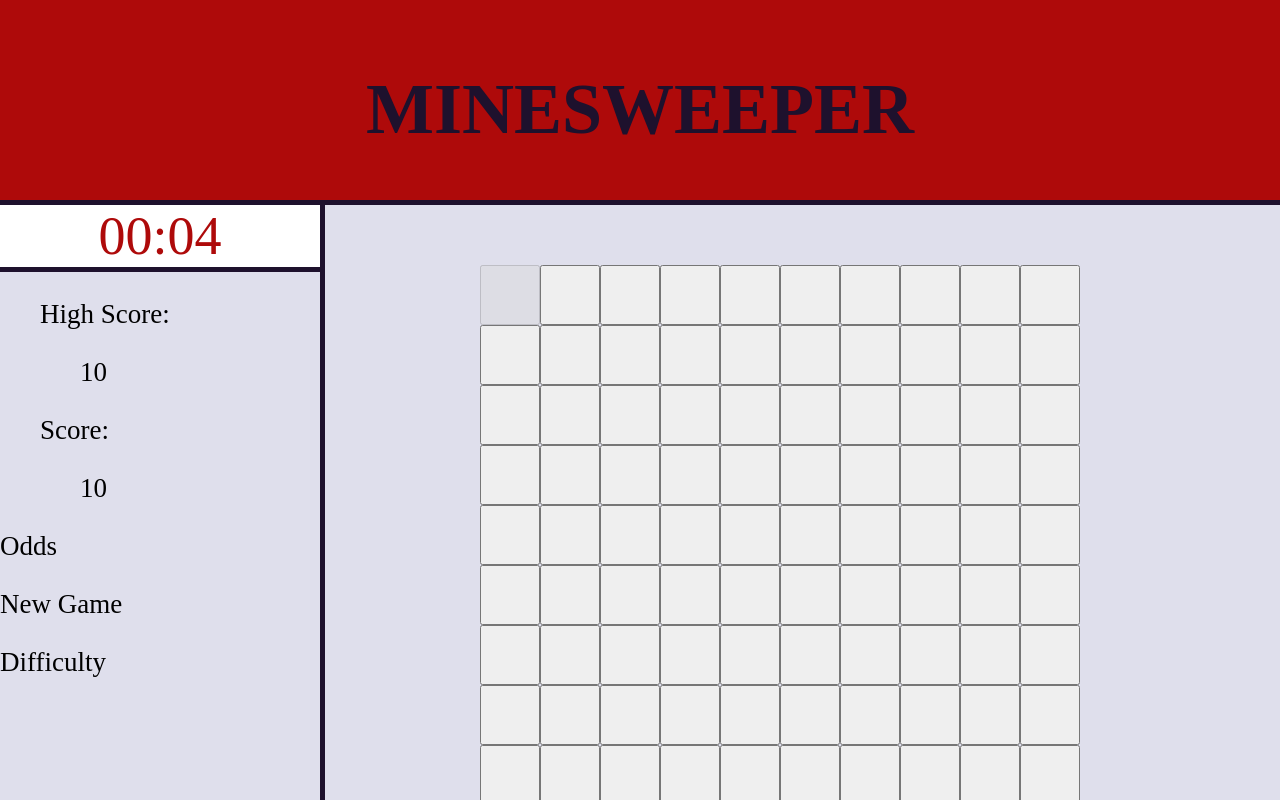
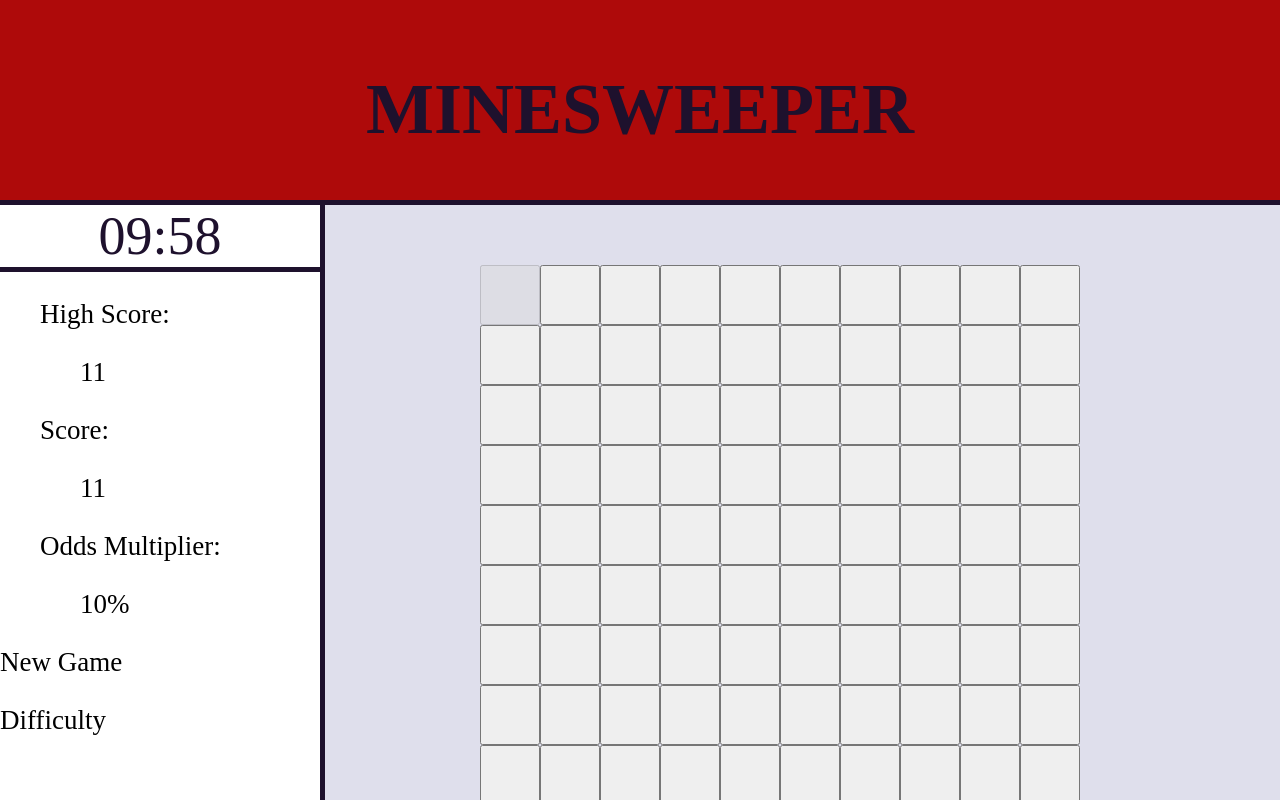
Before and after one commit to bexcoding/minesweeper, a plain HTML site: page index.html in a window 1280 px wide. Both pictures are taken after a click on the button 510 px from the left and 295 px from the top of the page. Shown: the top 800 px of the page. Drawn offline with Linux system fonts and the light colour scheme.

Commit message:
added odds multiplier

```diff
--- a/index.html
+++ b/index.html
@@ -15,10 +15,13 @@
       <div id="display-area">
         <div id="timer">10:00</div>
         <div id="scoreboard">
-          <p>High Score: </p><div id="hi-score">0</div>
-          <p>Score: </p><div id="score">0</div>
+          <p>High Score: </p>
+          <div id="hi-score">0</div>
+          <p>Score: </p>
+          <div id="score">0</div>
+          <p>Odds Multiplier: </p>
+          <div id="odds">10%</div>
         </div>
-        <p>Odds</p>
         <p>New Game</p>
         <p>Difficulty</p>
       </div>
--- a/script.js
+++ b/script.js
@@ -12,14 +12,17 @@ const grid = document.getElementById('game-grid');
 const gridSize = 10;
 const numOfTiles = gridSize * gridSize;
 const numOfBombs = 10;
+// remainingtiles will be used to decrement and count for odds
+let remainingTiles = numOfTiles;
 let timerStarted = false;
-let remainingTime = 6;
+let remainingTime = 600;
 let safeLocations = [];
 let bombLocations = [];
 // initialize timerid here so that it can be accessed globally. it is changed within a local setting
 let timerId;
 let score = 0;
 let highScore = 0;
+let odds = numOfBombs / numOfTiles;
 
 
 //sets up new tiles and game on reload
@@ -101,6 +104,7 @@ function clickTile(id) {
         endGame();
     } else {
         updateScore();
+        updateOdds();
     };
 }
 
@@ -116,7 +120,7 @@ function startTimer() {
         let min = Math.floor(remainingTime / 60);
         let sec = remainingTime % 60;
         // changes time to red in last minute
-        if(sec < 60) {
+        if(remainingTime < 60) {
             timer.style.color = 'var(--color-1)';
         };
         // create leading zero for seconds
@@ -133,16 +137,27 @@ function startTimer() {
     }, 1000);
 }
 
-
+// updates scoreboard
 function updateScore() {
     let current = document.getElementById('score');
     let high = document.getElementById('hi-score');
-    score += 10;
+    // adds 10 points per tile times the odds multiplier
+    score += (10 + (Math.floor(10 * odds)));
     current.innerHTML = score;
     if(score > highScore) {
         highScore = score;
         high.innerHTML = highScore;
     };
+}
+
+
+// update the odds
+function updateOdds() {
+    remainingTiles -= 1;
+    odds = numOfBombs / remainingTiles;
+    // convert odds to percentage form and display
+    const percentage = Math.floor(odds * 100);
+    document.getElementById('odds').innerHTML = `${percentage}%`;
 }
 
 
--- a/style.css
+++ b/style.css
@@ -31,7 +31,7 @@ main {
 #display-area {
     width: 320px;
     height: 740px;
-    background-color: var(--color-3);
+    background-color: white;
     grid-column: 1 / 2;
     grid-row: 1 / 5;
     border-right: 5px solid var(--color-2);
@@ -42,15 +42,10 @@ main {
     text-align: center;
     font-size: 2em;
     color: var(--color-2);
-    background-color: white;
     border-bottom: 5px solid var(--color-2);
 }
 
-#scoreboard {
-    margin-left: 40px;
-}
-
-#score, #hi-score {
+#scoreboard, #score, #hi-score, #odds{
     margin-left: 40px;
 }
 
```
Also changed, not shown: 1 other file.
